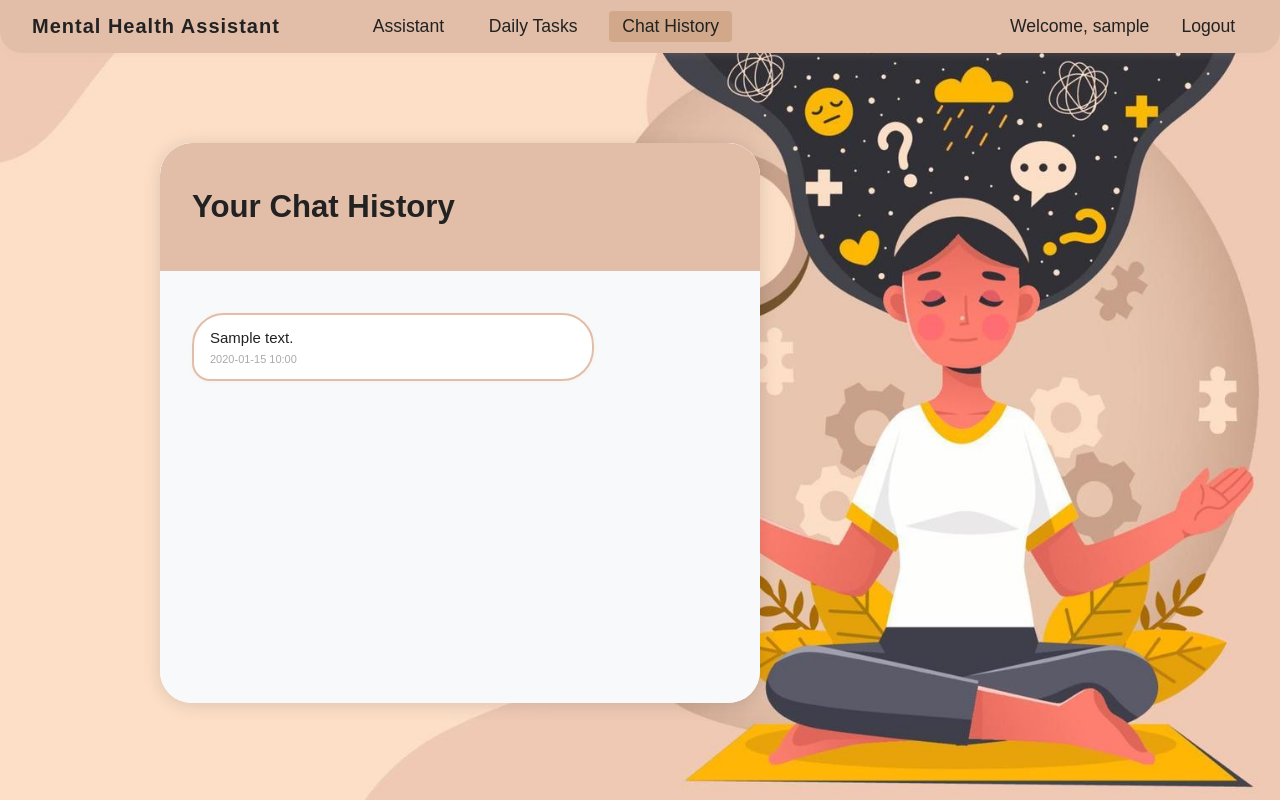
After one commit to adithaayomal/DispressionDiagnosis, a Flask app: page /chat_history in a window 1280 px wide. The commit adds this page. Run offline with Flask 3, Linux system fonts and the light colour scheme; a user stored in the database is signed in; tables that the repository leaves empty hold one stand-in row (values such as "Sample post"); parts of the project's set-up code (start-up, migrations or seed data) failed here and were passed over.

Commit message:
Implement chat message logging and add chat history feature

```diff
--- a/app.py
+++ b/app.py
@@ -161,11 +161,22 @@ def next_question():
     valid_answers = ['yes', 'y', 'yeah', 'true', 'no', 'n', 'nope', 'false']
     if current_question < len(QUESTIONS):
         if user_answer.lower() not in valid_answers:
+            # Save invalid user message
+            chat_msg = ChatMessage(user_id=current_user.id, sender='user', message=user_answer)
+            db.session.add(chat_msg)
+            db.session.commit()
+            bot_msg = "Invalid answer. Please type 'yes' or 'no' to answer questions."
+            chat_msg = ChatMessage(user_id=current_user.id, sender='bot', message=bot_msg)
+            db.session.add(chat_msg)
+            db.session.commit()
             return jsonify({
-                "response": "Invalid answer. Please type 'yes' or 'no' to answer questions.",
+                "response": bot_msg,
                 "finished": False
             })
         # Save the user's answer
+        chat_msg = ChatMessage(user_id=current_user.id, sender='user', message=user_answer)
+        db.session.add(chat_msg)
+        db.session.commit()
         responses[f'question_{current_question}'] = user_answer
         session['responses'] = responses
         # Move to next question
@@ -173,22 +184,37 @@ def next_question():
         session['current_question'] = next_question_idx
         if next_question_idx < len(QUESTIONS):
             next_q = QUESTIONS[next_question_idx]
+            chat_msg = ChatMessage(user_id=current_user.id, sender='bot', message=next_q)
+            db.session.add(chat_msg)
+            db.session.commit()
             return jsonify({"response": next_q, "finished": False})
         else:
             # Assessment finished, calculate result
             score, yes_responses = calculate_score(session['responses'])
             diagnosis = get_diagnosis((score, yes_responses), session['responses'])
             session['assessment_finished'] = True
-            return jsonify({"response": f"Assessment complete!\n\n{diagnosis}\n\nYou can now chat with the bot and ask any question.", "finished": True})
+            bot_msg = f"Assessment complete!\n\n{diagnosis}\n\nYou can now chat with the bot and ask any question."
+            chat_msg = ChatMessage(user_id=current_user.id, sender='bot', message=bot_msg)
+            db.session.add(chat_msg)
+            db.session.commit()
+            return jsonify({"response": bot_msg, "finished": True})
     else:
         # After assessment, allow free chat
         user_message = user_answer
         bot_response = None
+        # Save user message
+        chat_msg = ChatMessage(user_id=current_user.id, sender='user', message=user_message)
+        db.session.add(chat_msg)
+        db.session.commit()
         try:
             bot_response = get_response(user_message)
         except Exception as e:
             print('Error in get_response:', e)
-            return jsonify({'response': f'Internal error: {str(e)}', 'finished': False}), 500
+            bot_msg = f'Internal error: {str(e)}'
+            chat_msg = ChatMessage(user_id=current_user.id, sender='bot', message=bot_msg)
+            db.session.add(chat_msg)
+            db.session.commit()
+            return jsonify({'response': bot_msg, 'finished': False}), 500
         if "I'm not sure how to respond" in bot_response:
             # Use Wikipedia API as fallback
             import requests
@@ -213,7 +239,11 @@ def next_question():
                     bot_response = "Sorry, I couldn't find a mental health–related answer to your question."
             except Exception as e:
                 print('Fallback error:', e)
-                bot_response = f"Sorry, I couldn't search at the moment. Please check your internet connection or try again later."
+                bot_response = f"Sorry, I couldn't search at the moment. ({str(e)})"
+        # Save bot response
+        chat_msg = ChatMessage(user_id=current_user.id, sender='bot', message=bot_response)
+        db.session.add(chat_msg)
+        db.session.commit()
         return jsonify({"response": bot_response, "finished": False})
 
 @app.route('/daily_tasks')
@@ -227,6 +257,33 @@ def daily_tasks():
         "Reflect on a positive moment from today"
     ]
     return render_template('daily_tasks.html', tasks=tasks)
+
+@app.route('/chat_history')
+@login_required
+def chat_history():
+    messages = ChatMessage.query.filter_by(user_id=current_user.id).order_by(ChatMessage.timestamp.asc()).all()
+    return render_template('chat_history.html', messages=messages)
+
+@app.route('/chat_history_api')
+@login_required
+def chat_history_api():
+    messages = ChatMessage.query.filter_by(user_id=current_user.id).order_by(ChatMessage.timestamp.asc()).all()
+    # If no chat history, insert the two initial bot messages
+    if not messages:
+        initial_msgs = [
+            "Hello! I'll ask you a few questions to assess your mental health.",
+            "Do you feel sad or empty most of the day?"
+        ]
+        for msg in initial_msgs:
+            chat_msg = ChatMessage(user_id=current_user.id, sender='bot', message=msg)
+            db.session.add(chat_msg)
+        db.session.commit()
+        messages = ChatMessage.query.filter_by(user_id=current_user.id).order_by(ChatMessage.timestamp.asc()).all()
+    return jsonify({
+        'messages': [
+            {'sender': m.sender, 'message': m.message, 'timestamp': m.timestamp.strftime('%Y-%m-%d %H:%M')} for m in messages
+        ]
+    })
 
 def calculate_score(responses):
     score = 0
@@ -355,6 +412,16 @@ def chatbot_response():
     res = get_response(message)
     return jsonify({"response": res})
 
+# Chat message model
+class ChatMessage(db.Model):
+    id = db.Column(db.Integer, primary_key=True)
+    user_id = db.Column(db.Integer, db.ForeignKey('user.id'), nullable=False)
+    sender = db.Column(db.String(10), nullable=False)  # 'user' or 'bot'
+    message = db.Column(db.Text, nullable=False)
+    timestamp = db.Column(db.DateTime, default=datetime.utcnow)
+
+    user = db.relationship('User', backref=db.backref('chat_messages', lazy=True))
+
 if __name__ == '__main__':
     with app.app_context():
         db.create_all()
--- a/static/css/style.css
+++ b/static/css/style.css
@@ -159,8 +159,8 @@ body {
 .chat-container {
     max-width: 600px;
     width: 100%;
-    margin-left: 0;
-    margin-top: 0;
+    margin-left: 100px;
+    margin-top: 30px;
     background: rgba(255,255,255,0.93);
     border-radius: 32px;
     box-shadow: 0 2px 18px rgba(0, 0, 0, 0.13);
--- /dev/null
+++ b/templates/chat_history.html
@@ -0,0 +1,41 @@
+<!-- Chat History Page -->
+<!DOCTYPE html>
+<html>
+<head>
+    <title>Chat History</title>
+    <link rel="stylesheet" href="{{ url_for('static', filename='css/style.css') }}">
+</head>
+<body>
+    <nav class="navbar">
+        <span class="navbar-title">Mental Health Assistant</span>
+        <div class="navbar-left">
+            <div class="navbar-center">
+                <a href="/" class="navbar-link">Assistant</a>
+                <a href="/daily_tasks" class="navbar-link">Daily Tasks</a>
+                <a href="/chat_history" class="navbar-link active">Chat History</a>
+            </div>
+        </div>
+        <div class="navbar-right">
+            <span class="navbar-user">Welcome, {{ current_user.username }}</span>
+            <a href="/logout" class="navbar-link">Logout</a>
+        </div>
+    </nav>
+    <div class="main-content">
+        <div class="chat-container">
+            <div class="chat-header">
+                <h2>Your Chat History</h2>
+            </div>
+            <div class="chat-messages" id="chat-messages">
+                {% for msg in messages %}
+                    <div class="message {{ 'user-message' if msg.sender == 'user' else 'bot-message' }}">
+                        <span>{{ msg.message|safe }}</span>
+                        <div style="font-size:11px;color:#aaa;margin-top:4px;">{{ msg.timestamp.strftime('%Y-%m-%d %H:%M') }}</div>
+                    </div>
+                {% else %}
+                    <div class="message bot-message">No chat history yet.</div>
+                {% endfor %}
+            </div>
+        </div>
+    </div>
+</body>
+</html>
```
Also changed, not shown: templates/depression_diagnosis_chatbot.html (+16 -8 lines), 1 other file.
